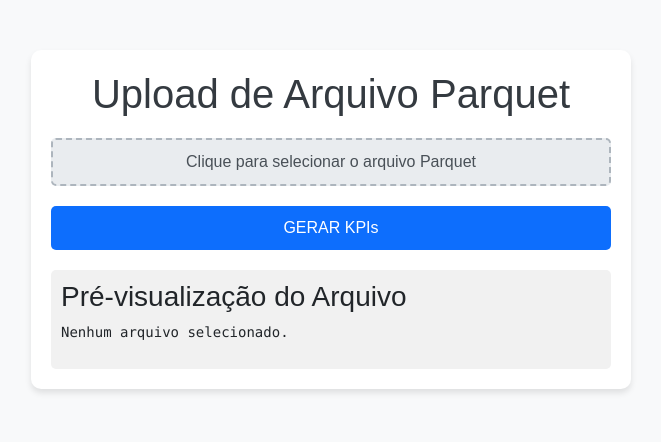
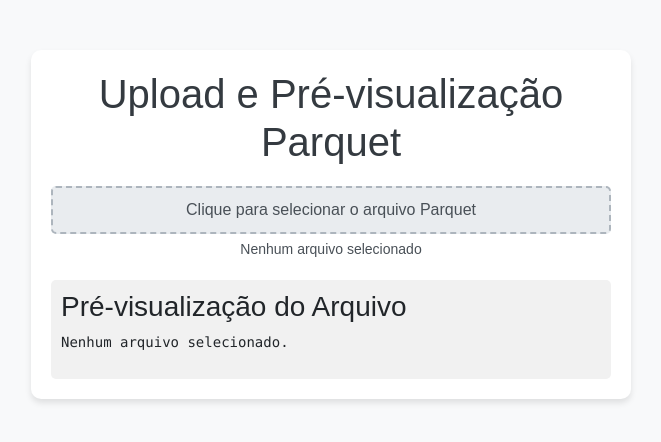
Before and after one commit to euricofsv/EDIT-1, a Flask app: page / in a window 1280 px wide. Shown: the top 442 px of the page, without its empty margins (309-970 px from the left). Run offline with Flask 3, Linux system fonts and the light colour scheme; some libraries are stand-ins or nearby versions.

Commit message:
v4 do html para a uma pre-visualização do ficheiro parquet (ajuda do chatgpt aqui)

```diff
--- a/templates/Index.html
+++ b/templates/Index.html
@@ -3,7 +3,7 @@
 <head>
     <meta charset="UTF-8">
     <meta name="viewport" content="width=device-width, initial-scale=1.0">
-    <title>A minha primeira API (EDIT)</title>
+    <title>Pré-visualização Parquet</title>
     <link href="https://cdn.jsdelivr.net/npm/bootstrap@5.3.0-alpha1/dist/css/bootstrap.min.css" rel="stylesheet">
     <style>
         body {
@@ -23,23 +23,9 @@
             text-align: center;
             margin-bottom: 20px;
         }
-        .form-label {
-            font-weight: bold;
-            color: #495057;
-        }
-        .btn-primary {
-            background-color: #0d6efd;
-            border: none;
-            padding: 10px 20px;
-            font-size: 16px;
-            border-radius: 5px;
-            width: 100%;
-        }
-        .btn-primary:hover {
-            background-color: #0b5ed7;
-        }
         .file-input {
             margin-bottom: 20px;
+            position: relative;
         }
         .file-input input[type="file"] {
             display: none;
@@ -56,6 +42,13 @@
         }
         .file-input label:hover {
             background-color: #dee2e6;
+        }
+        .file-name {
+            display: block;
+            margin-top: 5px;
+            text-align: center;
+            font-size: 14px;
+            color: #495057;
         }
         .error-message {
             color: red;
@@ -75,15 +68,13 @@
 </head>
 <body>
     <div class="container">
-        <h1>Upload de Arquivo Parquet</h1>
-        <form action="/processar_parquet" method="post" enctype="multipart/form-data">
+        <h1>Upload e Pré-visualização Parquet</h1>
         <div class="file-input">
             <label for="file" id="file-label">Clique para selecionar o arquivo Parquet</label>
-                <input type="file" name="file" id="file" accept=".parquet" required>
+            <input type="file" id="file" accept=".parquet">
+            <span id="file-name" class="file-name">Nenhum arquivo selecionado</span>
             <div id="error-message" class="error-message">Por favor, selecione um arquivo no formato Parquet (.parquet).</div>
         </div>
-            <button type="submit" class="btn btn-primary">GERAR KPIs</button>
-        </form>
 
         <!-- Área de pré-visualização -->
         <div class="preview" id="preview">
@@ -92,52 +83,58 @@
         </div>
     </div>
 
-    <!-- Bootstrap JS -->
-    <script src="https://cdn.jsdelivr.net/npm/bootstrap@5.3.0-alpha1/dist/js/bootstrap.bundle.min.js"></script>
-    <!-- Biblioteca para ler arquivos Parquet -->
+    <!-- Apache Arrow JS -->
     <script type="module">
-        import * as parquet from "https://cdn.jsdelivr.net/npm/parquet-wasm@0.4.1/dist/parquet_wasm.js";
-
-        async function initParquetWasm() {
-            await parquet.init(); // Inicializa corretamente a biblioteca
-        }
+        import * as arrow from "https://cdn.jsdelivr.net/npm/apache-arrow@11.0.0/+esm";
 
         document.getElementById('file').addEventListener('change', async function(event) {
             const file = event.target.files[0];
             const errorMessage = document.getElementById('error-message');
             const previewContent = document.getElementById('preview-content');
-            const fileLabel = document.getElementById('file-label');
+            const fileNameDisplay = document.getElementById('file-name');
 
             if (file) {
-                fileLabel.textContent = file.name;
+                fileNameDisplay.textContent = file.name; // Exibir o nome do ficheiro
             }
 
             if (file && file.name.endsWith('.parquet')) {
                 errorMessage.style.display = 'none';
                 previewContent.textContent = 'Carregando...';
 
+                try {
                     const reader = new FileReader();
                     reader.onload = async function(e) {
-                    const arrayBuffer = e.target.result;
                         try {
-                        await initParquetWasm();
-                        const parquetFile = await parquet.ParquetFile.fromBuffer(new Uint8Array(arrayBuffer));
-                        const metadata = parquetFile.metadata();
-                        const rows = [];
+                            const buffer = e.target.result;
+                            const table = arrow.tableFromIPC(buffer); // Lê o Parquet
 
-                        // Lê as primeiras 5 linhas do arquivo
-                        for (let i = 0; i < Math.min(5, metadata.num_rows); i++) {
-                            const row = parquetFile.row(i);
-                            rows.push(JSON.stringify(row, null, 2));
+                            if (table.numRows === 0) {
+                                previewContent.textContent = "Arquivo vazio.";
+                                return;
                             }
 
-                        previewContent.textContent = rows.length ? rows.join('\n') : "Arquivo vazio ou sem dados legíveis.";
+                            let previewText = "Pré-visualização das primeiras 5 linhas:\n";
+                            const numRows = Math.min(5, table.numRows);
+                            for (let i = 0; i < numRows; i++) {
+                                const row = {};
+                                table.schema.fields.forEach((field, colIndex) => {
+                                    row[field.name] = table.getColumnAt(colIndex).get(i);
+                                });
+                                previewText += JSON.stringify(row, null, 2) + "\n";
+                            }
+
+                            previewContent.textContent = previewText;
                         } catch (error) {
                             previewContent.textContent = 'Erro ao ler o arquivo Parquet.';
                             console.error(error);
                         }
                     };
                     reader.readAsArrayBuffer(file);
+                } catch (error) {
+                    errorMessage.style.display = 'block';
+                    previewContent.textContent = 'Erro ao carregar o arquivo.';
+                    console.error(error);
+                }
             } else {
                 errorMessage.style.display = 'block';
                 previewContent.textContent = 'Nenhum arquivo selecionado.';
```
Lines whose indentation alone changed are shown as unchanged.
